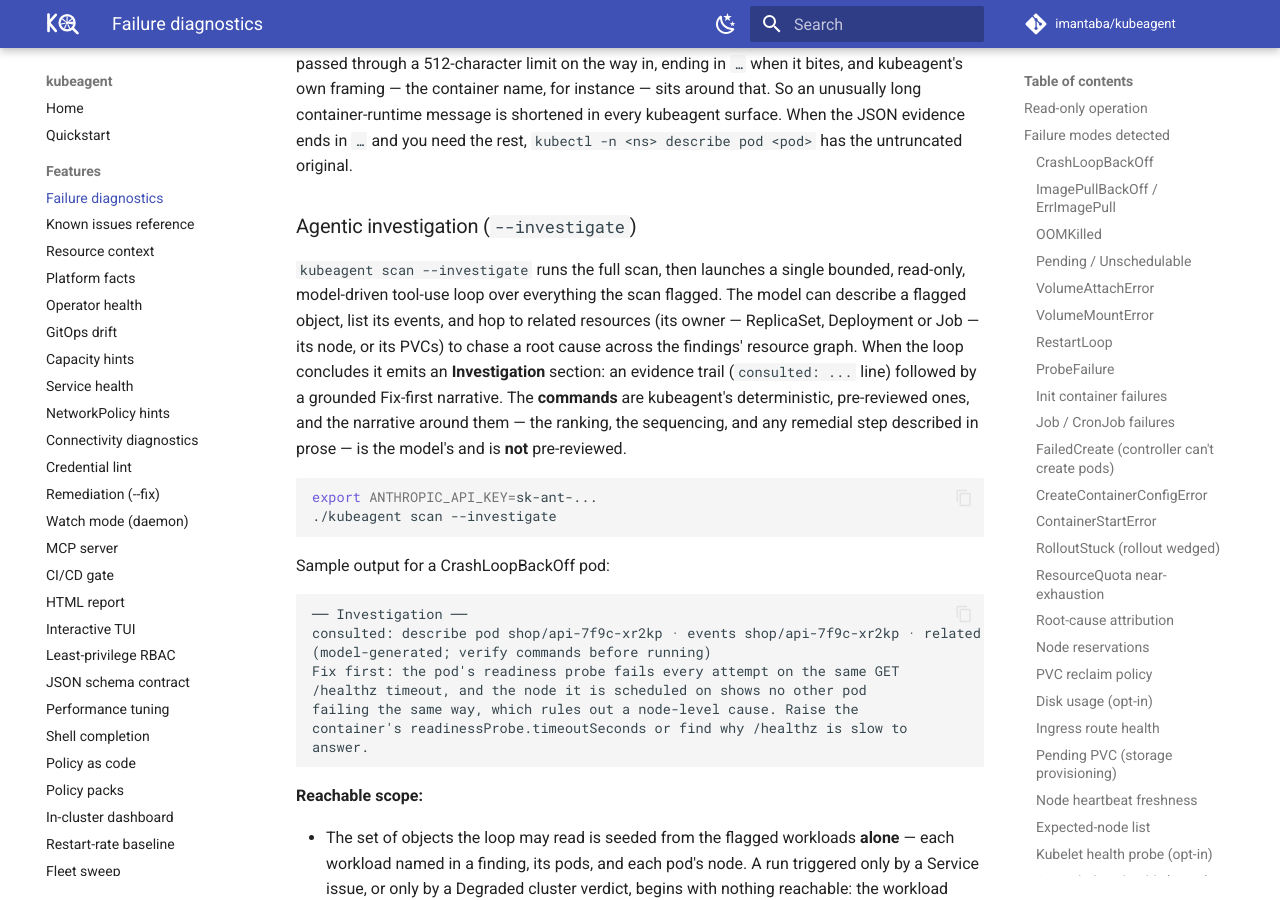
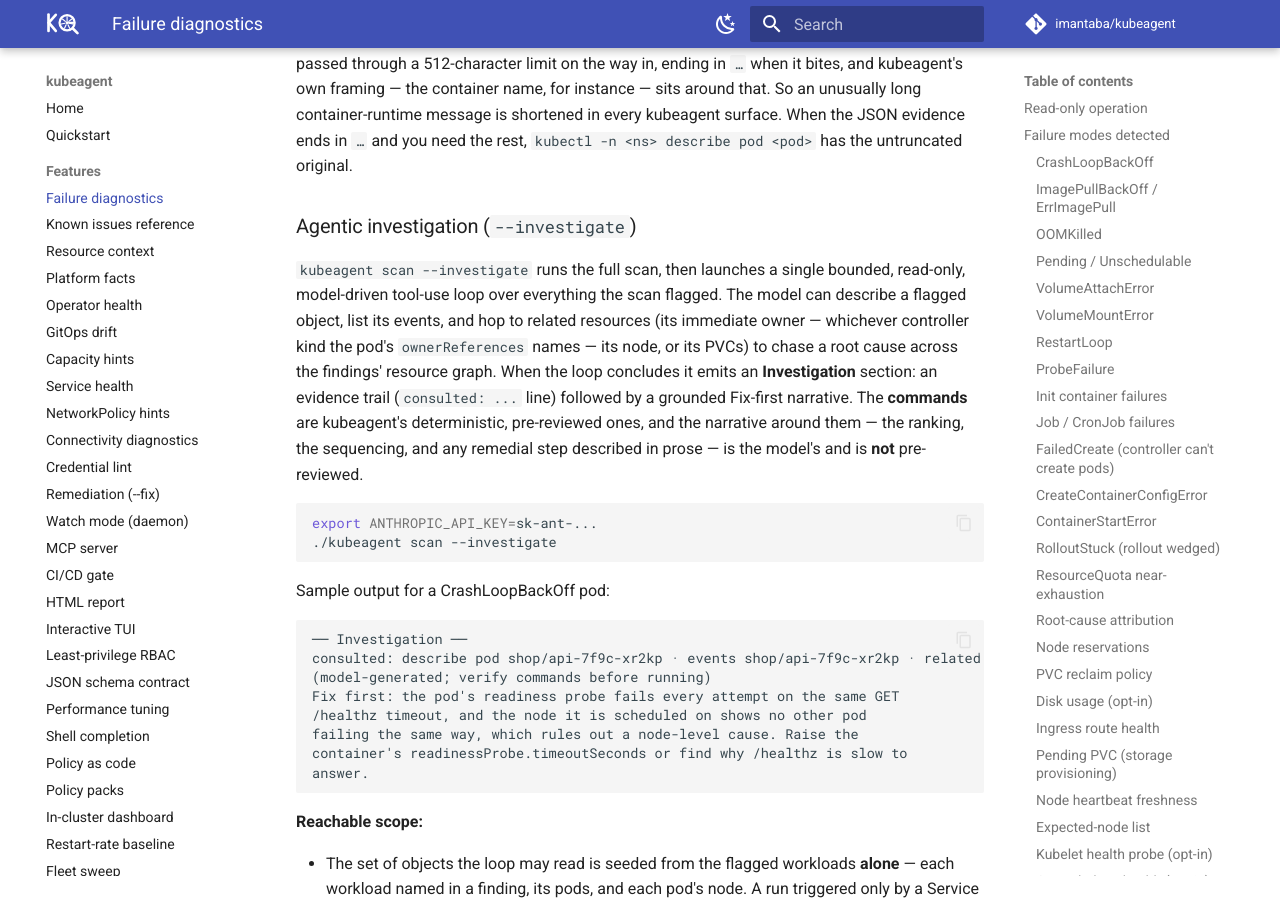
Before and after one commit to imantaba/kubeagent, an MkDocs documentation site: the page built from website/docs/features/diagnostics.md, in a window 1280 px wide and 900 px high, scrolled down 25455 px. Built offline with MkDocs 1.6.1 and Material for MkDocs 9.7.7, drawn with Linux system fonts in a browser that asks for light colours; comment, search, counter and statistics services are not loaded.

Commit message:
docs(diagnostics): describe the owner hop as reading ownerReferences
getRelated's owner case echoes the pod's OwnerReferences verbatim; it
is not limited to ReplicaSet, Deployment or Job, and a Deployment never
owns a pod directly.

Signed-off-by: imantaba <itn.taba@gmail.com>

```diff
--- a/website/docs/features/diagnostics.md
+++ b/website/docs/features/diagnostics.md
@@ -1188,8 +1188,9 @@ JSON evidence ends in `…` and you need the rest, `kubectl -n <ns> describe pod
 `kubeagent scan --investigate` runs the full scan, then launches a single
 bounded, read-only, model-driven tool-use loop over everything the scan
 flagged. The model can describe a flagged object, list its events, and hop to
-related resources (its owner — ReplicaSet, Deployment or Job — its node, or
-its PVCs) to chase a root cause across the findings' resource graph. When the
+related resources (its immediate owner — whichever controller kind the pod's
+`ownerReferences` names — its node, or its PVCs) to chase a root cause across
+the findings' resource graph. When the
 loop concludes it emits an **Investigation** section:
 an evidence trail (`consulted: ...` line) followed by a grounded Fix-first
 narrative. The **commands** are kubeagent's deterministic, pre-reviewed ones,
```
